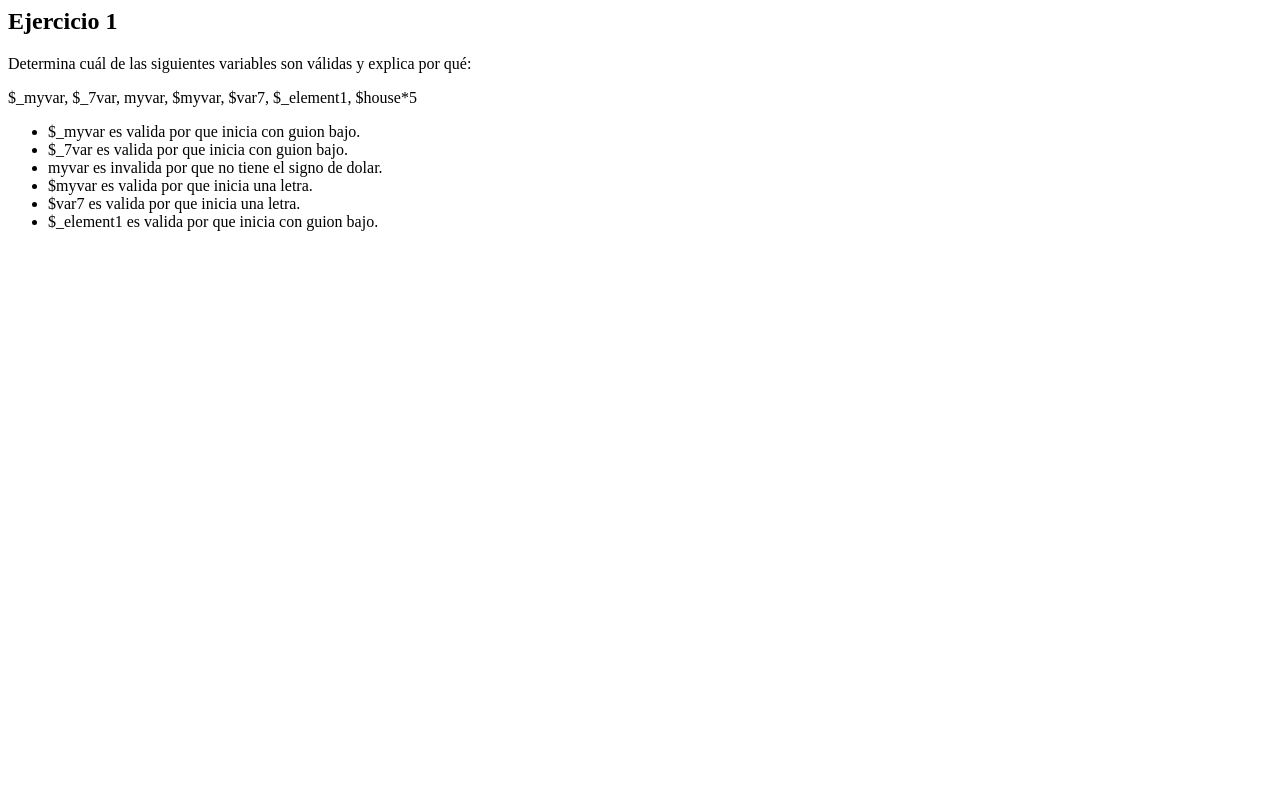
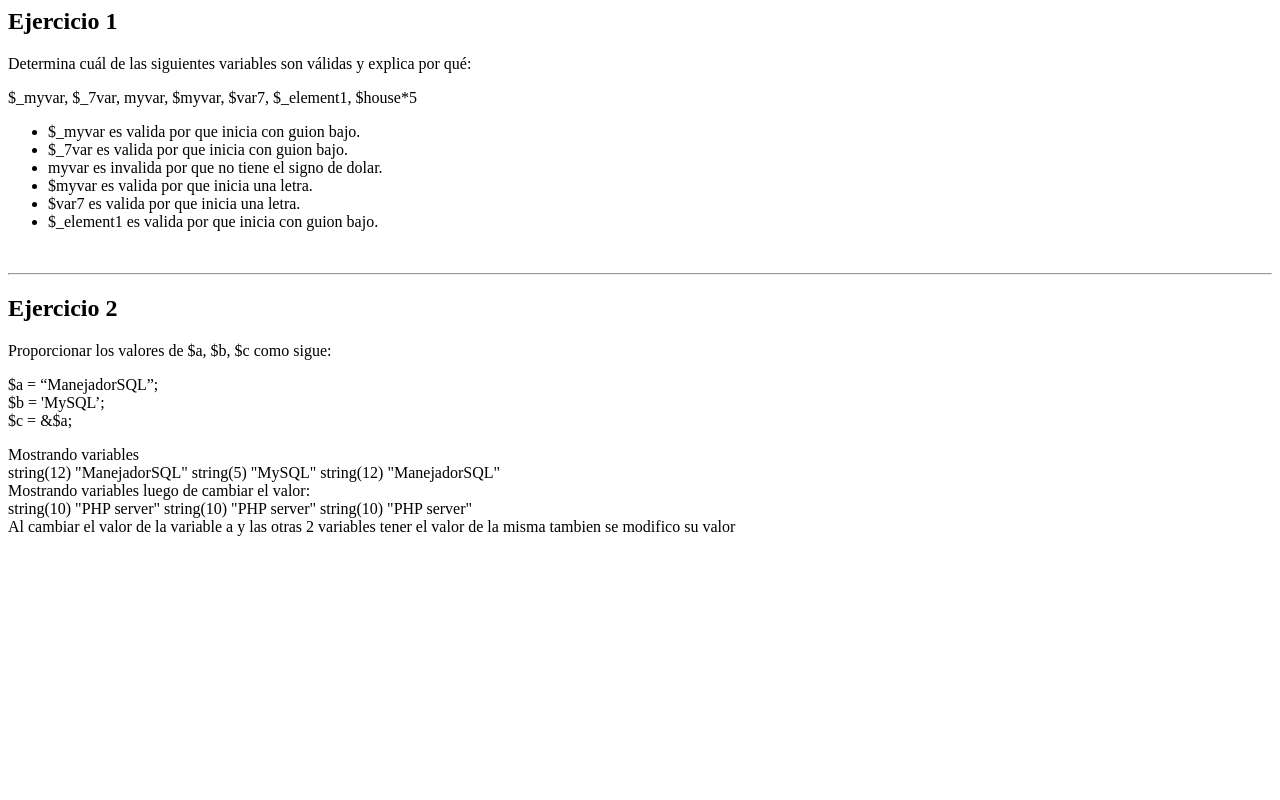
Before and after one commit to Mmontiel13/tecweb, a PHP site: page / in a window 1280 px wide. Run offline with PHP 8.4, Linux system fonts and the light colour scheme.

Commit message:
Segundo Ejercicio completado

```diff
--- a/practicas/p03/index.php
+++ b/practicas/p03/index.php
@@ -29,6 +29,34 @@
         echo '<li>$_element1 es valida por que inicia con guion bajo.';
         echo '</ul>';
     ?>
-
+    <br><hr>
+    <h2> Ejercicio 2 </h2>
+    <p>Proporcionar los valores de $a, $b, $c como sigue:</p>
+    <p>
+        $a = “ManejadorSQL”;<br>
+        $b = 'MySQL’;<br>
+        $c = &$a;<br>
+    </p>
+    <?php
+       $a = "ManejadorSQL";
+       $b = 'MySQL';
+       $c = &$a;
+       echo 'Mostrando variables';
+       echo '<br>';
+       var_dump($a);
+       var_dump($b);
+       var_dump($c);
+       $a = "PHP server";
+       $b = &$a;
+       echo '<br>';
+       echo 'Mostrando variables luego de cambiar el valor:';
+       echo '<br>';
+       var_dump($a);
+       var_dump($b);
+       var_dump($c);
+       echo '<br>';
+       echo 'Al cambiar el valor de la variable a y las otras 2 variables tener el valor de la misma tambien se modifico su valor';
+       echo '<br>';
+    ?>
 </body>
 </html>
```
